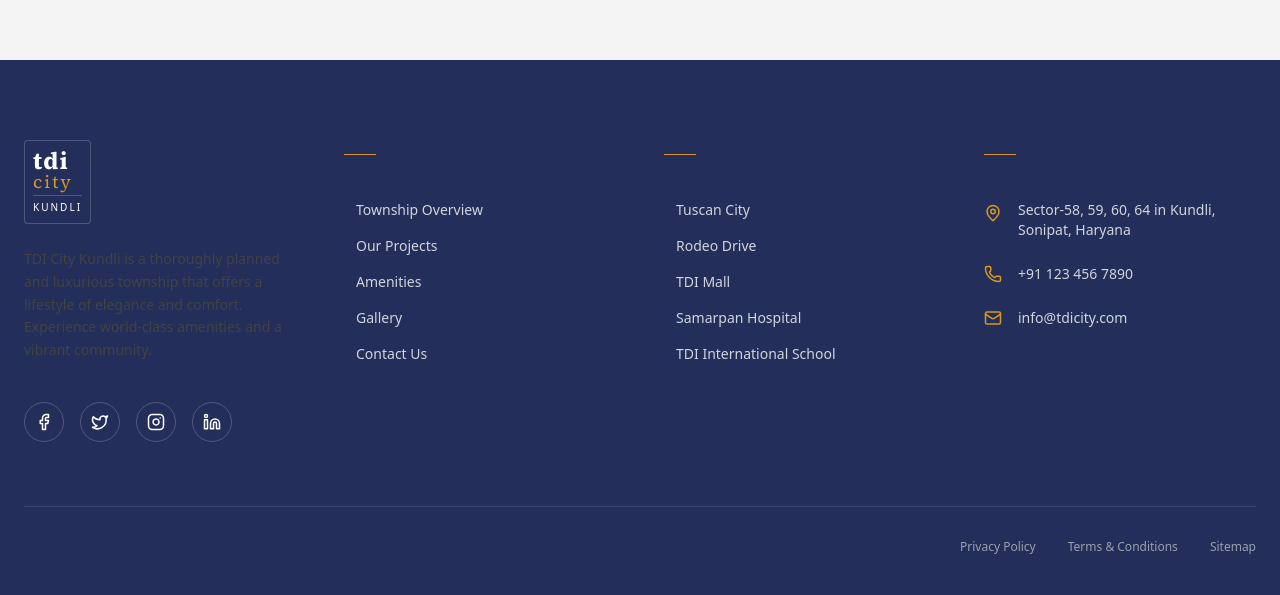
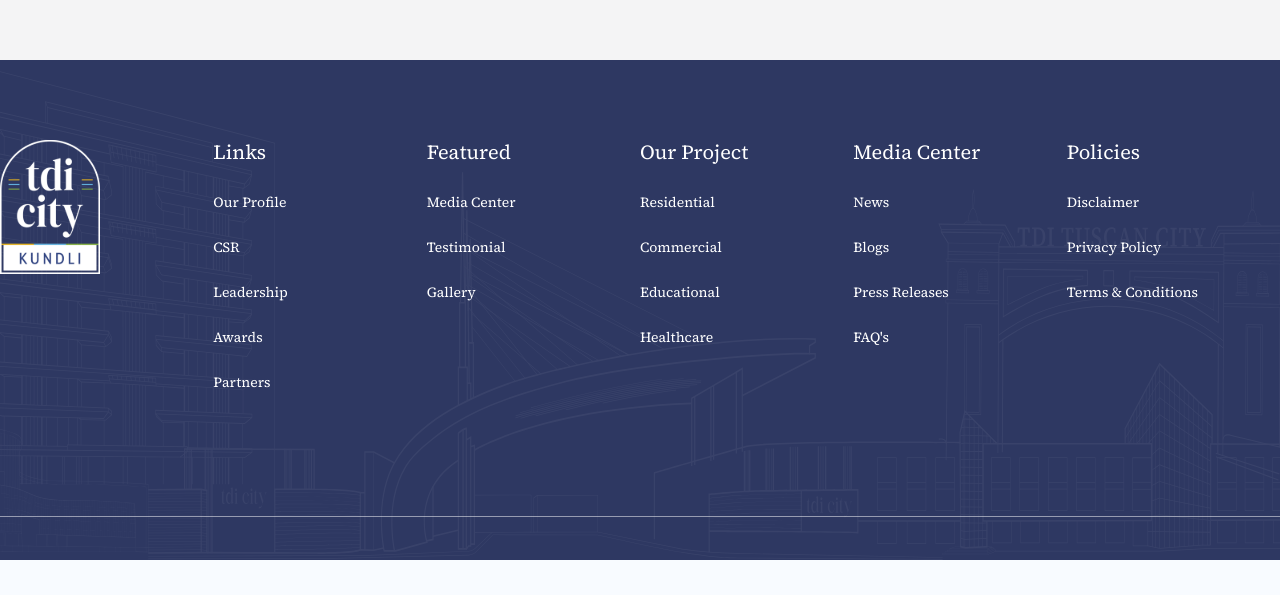
Before and after one commit to shadab-gtf/tdi, a Next.js app: page / in a window 1280 px wide. Shown: the part 2326-2921 px from the top of the page. Built offline with nearby package versions, Linux system fonts and the light colour scheme.

Commit message:
footer changed

```diff
--- a/app/globals.css
+++ b/app/globals.css
@@ -1,20 +1,20 @@
 @import "tailwindcss";
 
 @font-face {
-  font-family: 'SecondaryFont';
-  src: url('/assets/font/secondary-font.ttf') format('truetype');
+  font-family: "SecondaryFont";
+  src: url("/assets/font/secondary-font.ttf") format("truetype");
   font-weight: normal;
   font-style: normal;
 }
 
 :root {
-  --background: #F8FBFF;
-  --foreground: #232E5A;
-  --white: #FFFFFF;
+  --background: #f8fbff;
+  --foreground: #232e5a;
+  --white: #ffffff;
   /* Custom Colors */
-  --color-primary: #232E5A;
-  --color-secondary-bg: #F8FBFF;
-  --color-accent: #D9991F;
+  --color-primary: #232e5a;
+  --color-secondary-bg: #f8fbff;
+  --color-accent: #d9991f;
   --color-paragraph: #424242;
 }
 
@@ -26,9 +26,8 @@
   --color-secondary: var(--color-secondary-bg);
   --color-accent: var(--color-accent);
   --color-paragraph: var(--color-paragraph);
-
   --font-serif: var(--font-source-serif), serif;
-  --font-secondary: 'SecondaryFont', sans-serif;
+  --font-secondary: "SecondaryFont", sans-serif;
 }
 
 body {
@@ -37,7 +36,12 @@
   font-family: var(--font-serif);
 }
 
-h1, h2, h3, h4, h5, h6 {
+h1,
+h2,
+h3,
+h4,
+h5,
+h6 {
   color: var(--color-primary);
 }
 
@@ -45,7 +49,7 @@
   color: var(--color-paragraph);
 }
 
-.containers{
+.containers {
   width: 100%;
   max-width: 1440px;
 }
--- a/components/Footer.tsx
+++ b/components/Footer.tsx
@@ -1,109 +1,126 @@
-import React from 'react';
-import Link from 'next/link';
-import { Facebook, Twitter, Instagram, Linkedin, Phone, Mail, MapPin } from 'lucide-react';
+import Image from "next/image";
 
 const Footer = () => {
   return (
-        <footer className="bg-[#232E5A] text-white pt-20 pb-10">
-            <div className="container mx-auto px-6 max-w-7xl">
-                <div className="grid grid-cols-1 md:grid-cols-2 lg:grid-cols-4 gap-12 mb-16">
-
-                    {/* Column 1: About */}
-                    <div className="space-y-6">
-                        <div className="mb-6">
-                            {/* Logo Placeholder */}
-                            <div className="inline-block border border-white/20 p-2 rounded-sm bg-[#232E5A]">
-                                <div className="font-serif text-2xl font-bold leading-none tracking-wider">tdi</div>
-                                <div className="font-serif text-lg leading-none tracking-widest text-[#D9991F]">city</div>
-                                <div className="text-[10px] tracking-[0.2em] mt-1 border-t border-white/20 pt-1 w-full text-center">KUNDLI</div>
+    <div className="bg-foreground/95 relative pt-[80px] pb-[9px]">
+      <div className="absolute opacity-5 top-0 left-0 right-0 bottom-0 bg-[url('/assets/images/footer-bg.svg')] bg-cover bg-center"></div>
+      <div className="containers mx-auto">
+        <div className="flex justify-between pb-[40px] font-serif leading-[25px]">
+          <div className="logo w-2/12">
+            <Image
+              src="/assets/images/footer-logo.svg"
+              alt="Logo"
+              width={100}
+              height={100}
+            />
           </div>
-                        </div>
-                        <p className="text-gray-300 text-sm leading-relaxed font-sans">
-                            TDI City Kundli is a thoroughly planned and luxurious township that offers a lifestyle of elegance and comfort. Experience world-class amenities and a vibrant community.
-                        </p>
-                        <div className="flex gap-4 pt-4">
-                            <a href="#" className="w-10 h-10 rounded-full border border-white/20 flex items-center justify-center hover:bg-[#D9991F] hover:border-[#D9991F] transition-all">
-                                <Facebook size={18} />
-                            </a>
-                            <a href="#" className="w-10 h-10 rounded-full border border-white/20 flex items-center justify-center hover:bg-[#D9991F] hover:border-[#D9991F] transition-all">
-                                <Twitter size={18} />
-                            </a>
-                            <a href="#" className="w-10 h-10 rounded-full border border-white/20 flex items-center justify-center hover:bg-[#D9991F] hover:border-[#D9991F] transition-all">
-                                <Instagram size={18} />
-                            </a>
-                            <a href="#" className="w-10 h-10 rounded-full border border-white/20 flex items-center justify-center hover:bg-[#D9991F] hover:border-[#D9991F] transition-all">
-                                <Linkedin size={18} />
-                            </a>
-                        </div>
-                    </div>
-
-                    {/* Column 2: Quick Links */}
-                    <div>
-                        <h4 className="text-xl font-serif font-medium mb-8 flex items-center gap-3">
-                            <span className="w-8 h-[1px] bg-[#D9991F]"></span> Quick Links
-                        </h4>
-                        <ul className="space-y-4">
-                            {['Township Overview', 'Our Projects', 'Amenities', 'Gallery', 'Contact Us'].map((item) => (
-                                <li key={item}>
-                                    <Link href="#" className="text-gray-300 hover:text-[#D9991F] transition-colors text-sm font-sans flex items-center gap-2 group">
-                                        <span className="w-1 h-1 bg-[#D9991F] rounded-full opacity-0 group-hover:opacity-100 transition-opacity"></span>
-                                        {item}
-                                    </Link>
+          <div className="w-2/12 text-white">
+            <p className="mb-[25px] text-white! text-[20px]"> Links</p>
+            <ul className="flex flex-col gap-[20px]">
+              <li className="text-[14px]">
+                <a href="">Our Profile</a>
               </li>
-                            ))}
+              <li className="text-[14px]">
+                <a href="">CSR</a>
+              </li>
+              <li className="text-[14px]">
+                <a href="">Leadership</a>
+              </li>
+              <li className="text-[14px]">
+                <a href="">Awards</a>
+              </li>
+              <li className="text-[14px]">
+                <a href="">Partners</a>
+              </li>
             </ul>
           </div>
-
-                    {/* Column 3: Projects */}
-                    <div>
-                        <h4 className="text-xl font-serif font-medium mb-8 flex items-center gap-3">
-                            <span className="w-8 h-[1px] bg-[#D9991F]"></span> Our Projects
-                        </h4>
-                        <ul className="space-y-4">
-                            {['Tuscan City', 'Rodeo Drive', 'TDI Mall', 'Samarpan Hospital', 'TDI International School'].map((item) => (
-                                <li key={item}>
-                                    <Link href="#" className="text-gray-300 hover:text-[#D9991F] transition-colors text-sm font-sans flex items-center gap-2 group">
-                                        <span className="w-1 h-1 bg-[#D9991F] rounded-full opacity-0 group-hover:opacity-100 transition-opacity"></span>
-                                        {item}
-                                    </Link>
+          <div className="w-2/12 text-white">
+            <p className="mb-[25px] text-white! text-[20px]">Featured</p>
+            <ul className="flex flex-col gap-[20px]">
+              <li className="text-[14px]">
+                <a href="">Media Center</a>
               </li>
-                            ))}
+              <li className="text-[14px]">
+                <a href="">Testimonial</a>
+              </li>
+              <li className="text-[14px]">
+                <a href="">Gallery</a>
+              </li>
             </ul>
           </div>
-
-                    {/* Column 4: Contact */}
-                    <div>
-                        <h4 className="text-xl font-serif font-medium mb-8 flex items-center gap-3">
-                            <span className="w-8 h-[1px] bg-[#D9991F]"></span> Contact Us
-                        </h4>
-                        <ul className="space-y-6 text-sm text-gray-300 font-sans">
-                            <li className="flex items-start gap-4">
-                                <MapPin className="text-[#D9991F] mt-1 shrink-0" size={18} />
-                                <span>Sector-58, 59, 60, 64 in Kundli, Sonipat, Haryana</span>
+          <div className="w-2/12 text-white">
+            <p className="mb-[25px] text-white! text-[20px]">Our Project</p>
+            <ul className="flex flex-col gap-[20px]">
+              <li className="text-[14px]">
+                <a href="">Residential</a>
               </li>
-                            <li className="flex items-center gap-4">
-                                <Phone className="text-[#D9991F] shrink-0" size={18} />
-                                <span>+91 123 456 7890</span>
+              <li className="text-[14px]">
+                <a href="">Commercial</a>
               </li>
-                            <li className="flex items-center gap-4">
-                                <Mail className="text-[#D9991F] shrink-0" size={18} />
-                                <span>info@tdicity.com</span>
+              <li className="text-[14px]">
+                <a href="">Educational</a>
+              </li>
+              <li className="text-[14px]">
+                <a href="">Healthcare</a>
+              </li>
+            </ul>
+          </div>
+          <div className="w-2/12 text-white">
+            <p className="mb-[25px] text-white! text-[20px]">Media Center</p>
+            <ul className="flex flex-col gap-[20px]">
+              <li className="text-[14px]">
+                <a href="">News</a>
+              </li>
+              <li className="text-[14px]">
+                <a href="">Blogs</a>
+              </li>
+              <li className="text-[14px]">
+                <a href="">Press Releases</a>
+              </li>
+              <li className="text-[14px]">
+                <a href="">FAQ&apos;s</a>
+              </li>
+            </ul>
+          </div>
+          <div className="w-2/12 text-white">
+            <p className="mb-[25px] text-white! text-[20px]">Policies</p>
+            <ul className="flex flex-col gap-[20px]">
+              <li className="text-[14px]">
+                <a href="">Disclaimer</a>
+              </li>
+              <li className="text-[14px]">
+                <a href="">Privacy Policy</a>
+              </li>
+              <li className="text-[14px]">
+                <a href="">Terms & Conditions</a>
               </li>
             </ul>
           </div>
         </div>
-
-                {/* Bottom Bar */}
-                <div className="border-t border-white/10 pt-8 mt-8 flex flex-col md:flex-row justify-between items-center gap-4 text-xs text-gray-400 font-sans">
-                    <p>© 2026 TDI City. All Rights Reserved.</p>
-                    <div className="flex gap-8">
-                        <Link href="#" className="hover:text-white transition-colors">Privacy Policy</Link>
-                        <Link href="#" className="hover:text-white transition-colors">Terms & Conditions</Link>
-                        <Link href="#" className="hover:text-white transition-colors">Sitemap</Link>
+        <div className="flex justify-between pb-[15px] border-b border-b-white/50 leading-[25px] font-serif">
+          <div className="address flex flex-col gap-[16px] text-center w-4/12">
+            <p className="text-[20px] text-white!">Address</p>
+            <p className="text-[16px] text-white!">Delhi, India</p>
+          </div>
+          <div className="contact flex flex-col gap-[16px] text-center w-4/12">
+            <p className="text-[20px] text-white!">Contact</p>
+            <p className="text-[16px] text-white!">
+              +1 234 567 890 — John smith{" "}
+            </p>
+          </div>
+          <div className="socail flex flex-col gap-[16px] text-center w-4/12">
+            <p className="text-[20px] text-white!">Social Media</p>
+            <div className="text-[16px] flex justify-between items-center">
+              <p className="mb-0 text-white!">Instagram</p>
+              <p className="mb-0 text-white!">Facebook</p>
+              <p className="mb-0 text-white!">Youtube</p>
+              <p className="mb-0 text-white!">Linkedin</p>
             </div>
           </div>
         </div>
-        </footer>
+        <p className="text-[14px] text-white! leading-[25px] font-serif pt-[9px]">©2026 All rights reserved by gtf technologies</p>
+      </div>
+    </div>
   );
 };
 
```
Also changed, not shown: public/assets/images/footer-bg.svg (added), public/assets/images/footer-logo.svg (added). Lines whose indentation alone changed are shown as unchanged.
